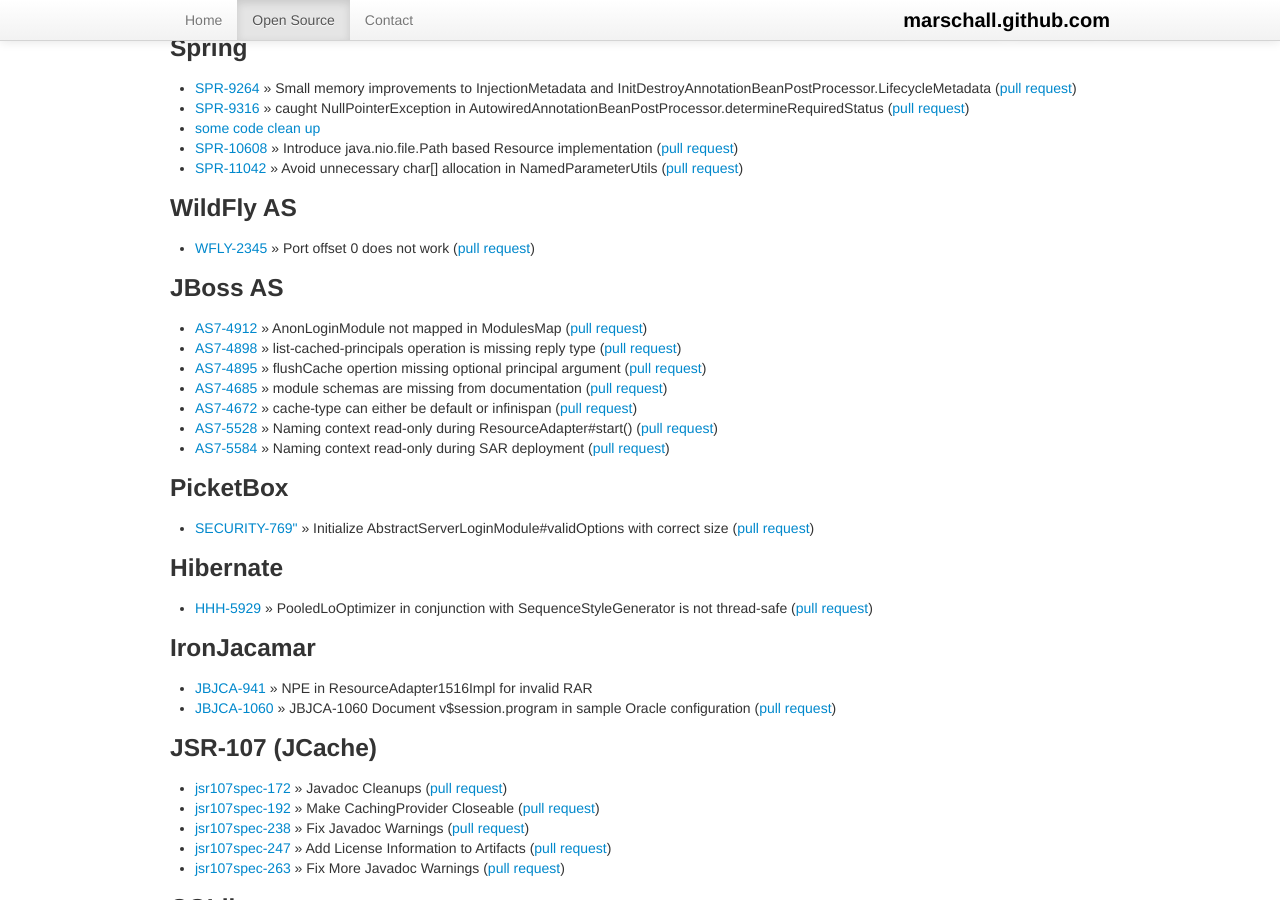
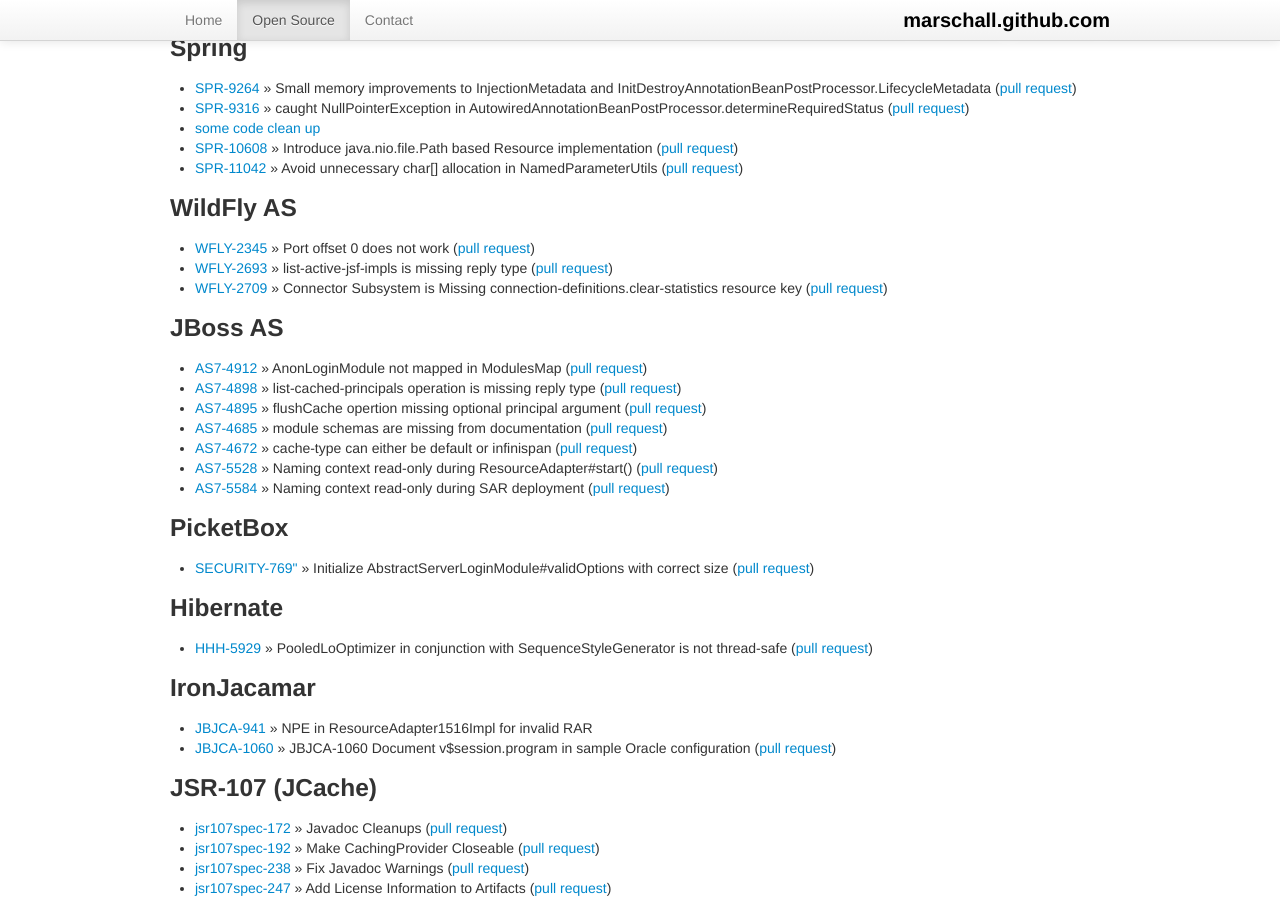
Before and after one commit to marschall/marschall.github.com, a Jekyll site: the page built from open-source.html, in a window 1280 px wide and 900 px high, scrolled down 782 px. Built offline with Jekyll 4.4.1, drawn with Linux system fonts in a browser that asks for light colours.

Commit message:
add wildfly issues

```diff
--- a/open-source.html
+++ b/open-source.html
@@ -58,12 +58,9 @@
 <h3>WildFly AS</h3>
 <ul>
   <li><a href="https://issues.jboss.org/browse/WFLY-2345">WFLY-2345</a> &raquo; Port offset 0 does not work (<a href="https://github.com/wildfly/wildfly/pull/5307">pull request</a>)</li>
-<!--
   <li><a href="https://issues.jboss.org/browse/WFLY-2693">WFLY-2693</a> &raquo; list-active-jsf-impls is missing reply type (<a href="https://github.com/wildfly/wildfly/pull/5653">pull request</a>)</li>
--->
-<!--
-https://github.com/wildfly/wildfly/pull/5660
--->
+  <li><a href="https://issues.jboss.org/browse/WFLY-2709">WFLY-2709</a> &raquo; Connector Subsystem is Missing connection-definitions.clear-statistics resource key (<a href="https://github.com/wildfly/wildfly/pull/5660">pull request</a>)</li>
+
 </ul>
 <h3>JBoss AS</h3>
 <ul>
```
